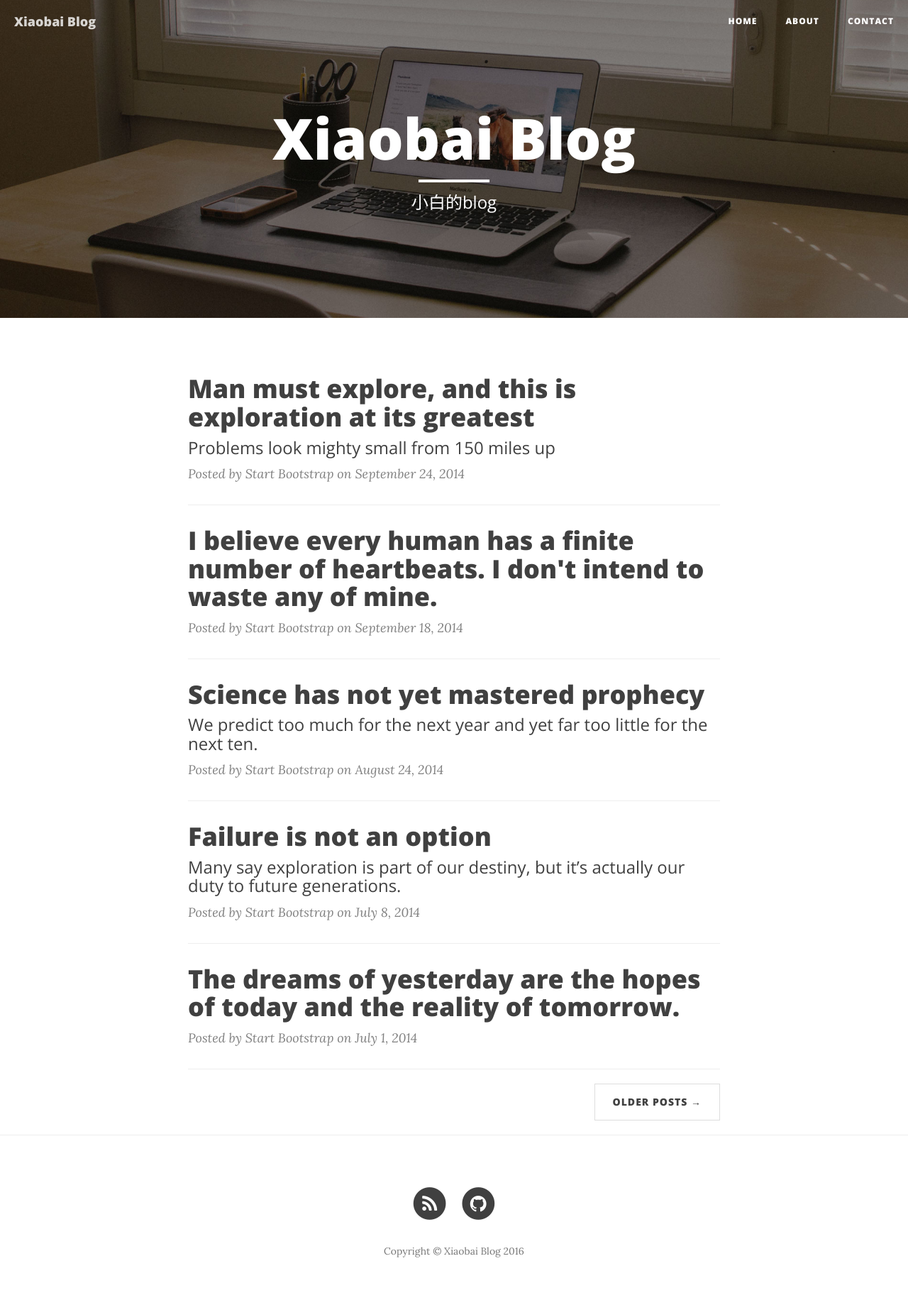
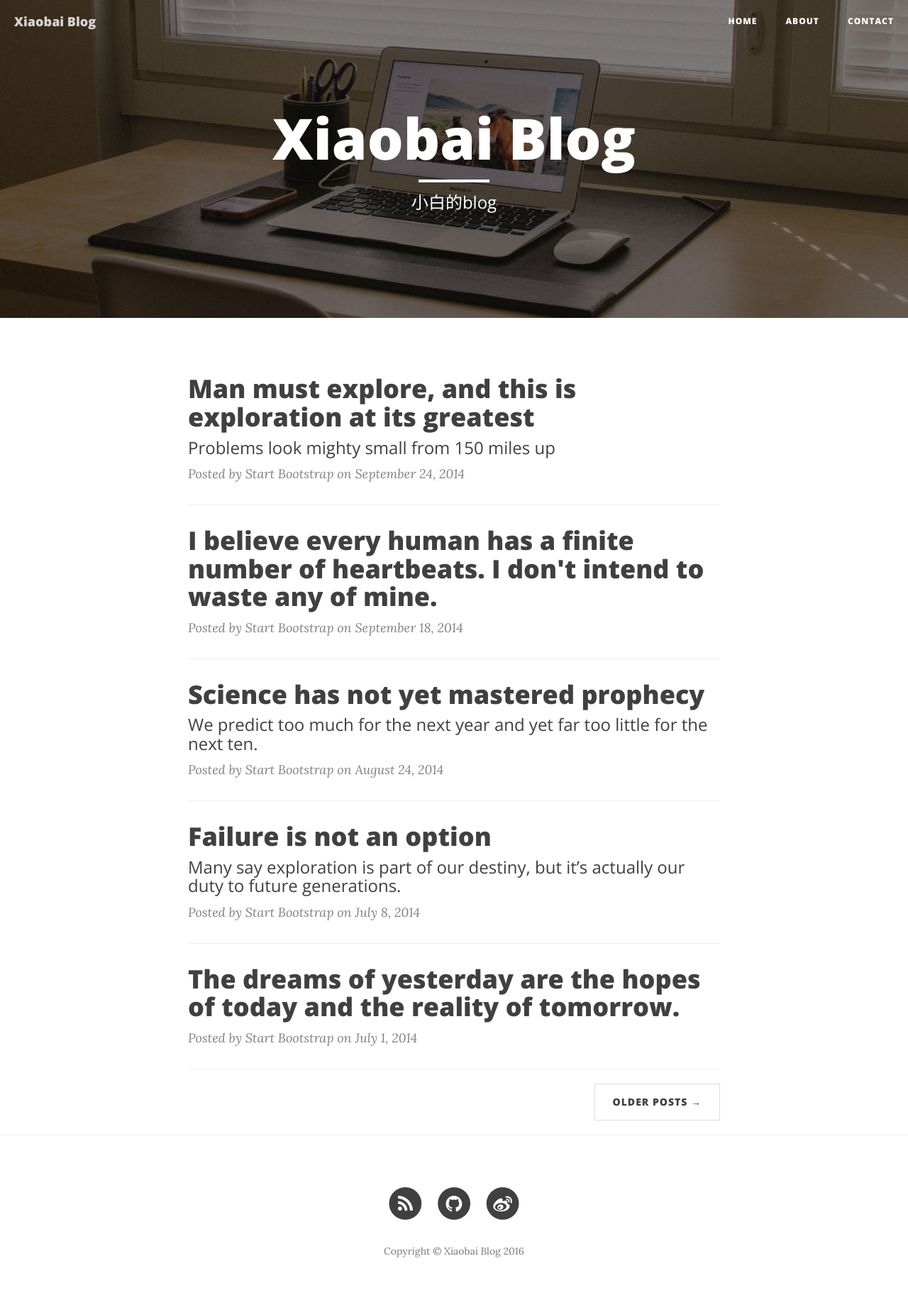
Before and after one commit to dx5878210/xiaobaiyizhi.github.io, a Jekyll site: the page built from index.html, in a window 1280 px wide. Shown: the whole page at 71% size. Built offline with Jekyll 4.4.1, drawn with Linux system fonts in a browser that asks for light colours; nearby versions of some CDN libraries; the list of posts is cut into pages by our own code.

Commit message:
增加微博icon

```diff
--- a/_config.yml
+++ b/_config.yml
@@ -6,6 +6,7 @@ description: "0 0再不疯狂我们就老了"
 baseurl: ""
 url: "http://xiaobaiyizhi.github.io"
 github_username:  xiaobaiyizhi
+weibo_username: 2031623685
 
 # Build settings
 markdown: kramdown
--- a/_includes/footer.html
+++ b/_includes/footer.html
@@ -42,6 +42,16 @@
                         </a>
                     </li>
                     {% endif %}
+					{% if site.weibo_username %}
+                    <li>
+                        <a href="http://www.weibo.com/u/{{ site.weibo_username }}">
+                            <span class="fa-stack fa-lg">
+                                <i class="fa fa-circle fa-stack-2x"></i>
+                                <i class="fa fa-weibo fa-stack-1x fa-inverse"></i>
+                            </span>
+                        </a>
+                    </li>
+                    {% endif %}
                 </ul>
                 <p class="copyright text-muted">Copyright &copy; {{ site.title }} {{ site.time | date: '%Y' }}</p>
             </div>
```
